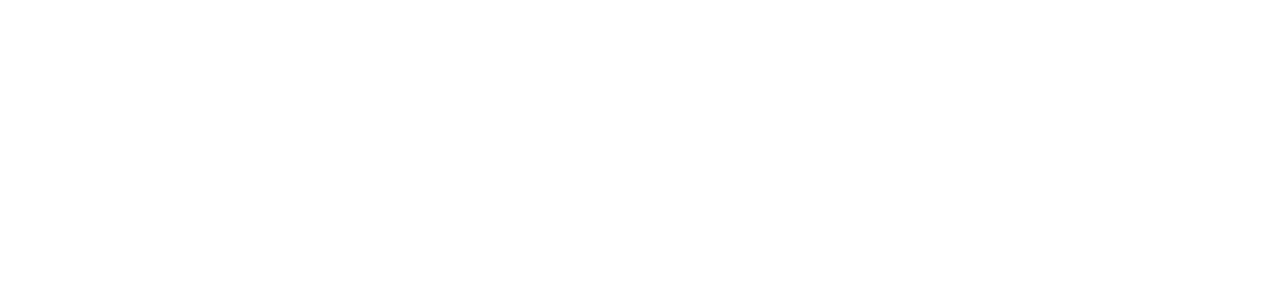
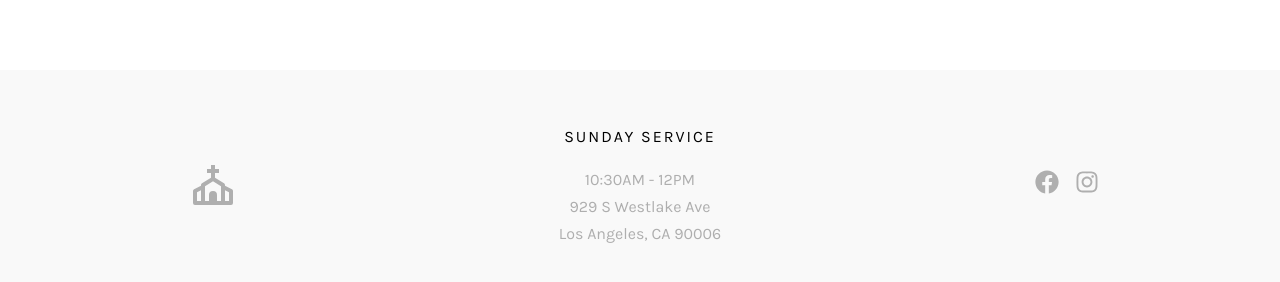
Before and after one commit to haroldseo/The-Beacon, a React (Create React App) app: page / in a window 1280 px wide. Shown: the part 2140-2422 px from the top of the page. Before the commit the page ends 2250 px from the top, so only its background shows below. Built offline with nearby package versions, Linux system fonts and the light colour scheme.

Commit message:
Update Footer Component and CSS

```diff
--- a/src/components/App.tsx
+++ b/src/components/App.tsx
@@ -4,6 +4,7 @@
 import "./App.css";
 import Home from "./Home/Home";
 import Navbar from "./Navbar/Navbar";
+import Footer from "./Footer/Footer";
 
 function App() {
   return (
@@ -13,6 +14,7 @@
         <Routes>
           <Route path='/' element={<Home />} />
         </Routes>
+        <Footer />
       </Router>
     </>
   );
--- a/src/components/Footer/Footer.css
+++ b/src/components/Footer/Footer.css
@@ -0,0 +1,63 @@
+.footer-container {
+  width: 100%;
+  height: 230px;
+  background-color: #f9f9f9;
+  display: flex;
+  justify-content: space-around;
+  align-items: center;
+}
+
+.footer-logo {
+  color: rgb(175, 175, 175);
+  font-size: 3rem;
+  width: 180px;
+}
+
+.footer-logo-container {
+  display: flex;
+  justify-content: center;
+}
+
+.footer-info {
+  display: flex;
+  flex-direction: column;
+  text-align: center;
+  color: #aeaeae;
+  width: 180px;
+}
+
+.footer-info > :first-child {
+  letter-spacing: 2px;
+  text-transform: uppercase;
+  font-size: 16px;
+  font-family: "Karla";
+  color: black;
+  margin-bottom: 20px;
+}
+
+.footer-info span {
+  margin: 4px 0;
+  font-size: 16px;
+  font-family: "Karla";
+}
+
+.footer-icons {
+  display: flex;
+  list-style: none;
+  width: 180px;
+  justify-content: center;
+}
+
+.icons {
+  margin: 0 0.5rem;
+  font-size: 1.5rem;
+}
+
+.icon-links {
+  color: rgb(175, 175, 175);
+}
+
+.copyright {
+  color: rgb(175, 175, 175);
+  font-size: 0.8rem;
+}
--- /dev/null
+++ b/src/components/Footer/Footer.tsx
@@ -0,0 +1,46 @@
+import React from "react";
+import { Link } from "react-router-dom";
+import { BiChurch } from "react-icons/bi";
+import { FaFacebook, FaInstagram } from "react-icons/fa";
+
+import "./Footer.css";
+
+function Footer() {
+  return (
+    <>
+      <footer className='footer-container'>
+        <Link to='/' className='footer-logo'>
+          <div className='footer-logo-container'>
+            <BiChurch />
+          </div>
+        </Link>
+        <div className='footer-info'>
+          <span>Sunday Service</span>
+          <span>10:30AM - 12PM</span>
+          <span>929 S Westlake Ave</span>
+          <span>Los Angeles, CA 90006</span>
+        </div>
+
+        <ul className='footer-icons'>
+          <li className='icons'>
+            <a href='https://www.facebook.com/thebeaconla/' className='icon-links' target='_blank' rel='noreferrer'>
+              <FaFacebook />
+            </a>
+          </li>
+          <li className='icons'>
+            <a
+              href='https://www.instagram.com/thebeaconlosangeles/'
+              className='icon-links'
+              target='_blank'
+              rel='noreferrer'
+            >
+              <FaInstagram />
+            </a>
+          </li>
+        </ul>
+      </footer>
+    </>
+  );
+}
+
+export default Footer;
--- a/src/components/Home/Home.css
+++ b/src/components/Home/Home.css
@@ -60,7 +60,7 @@
   background-repeat: no-repeat;
   background-position: center center;
   width: 100%;
-  height: 70vh;
+  height: 65vh;
 }
 
 @media screen and (max-width: 700px) {
```
Also changed, not shown: src/components/Footer/Footer.js (deleted), src/components/Home/Home.tsx (renamed from src/components/Home/Home.js).
